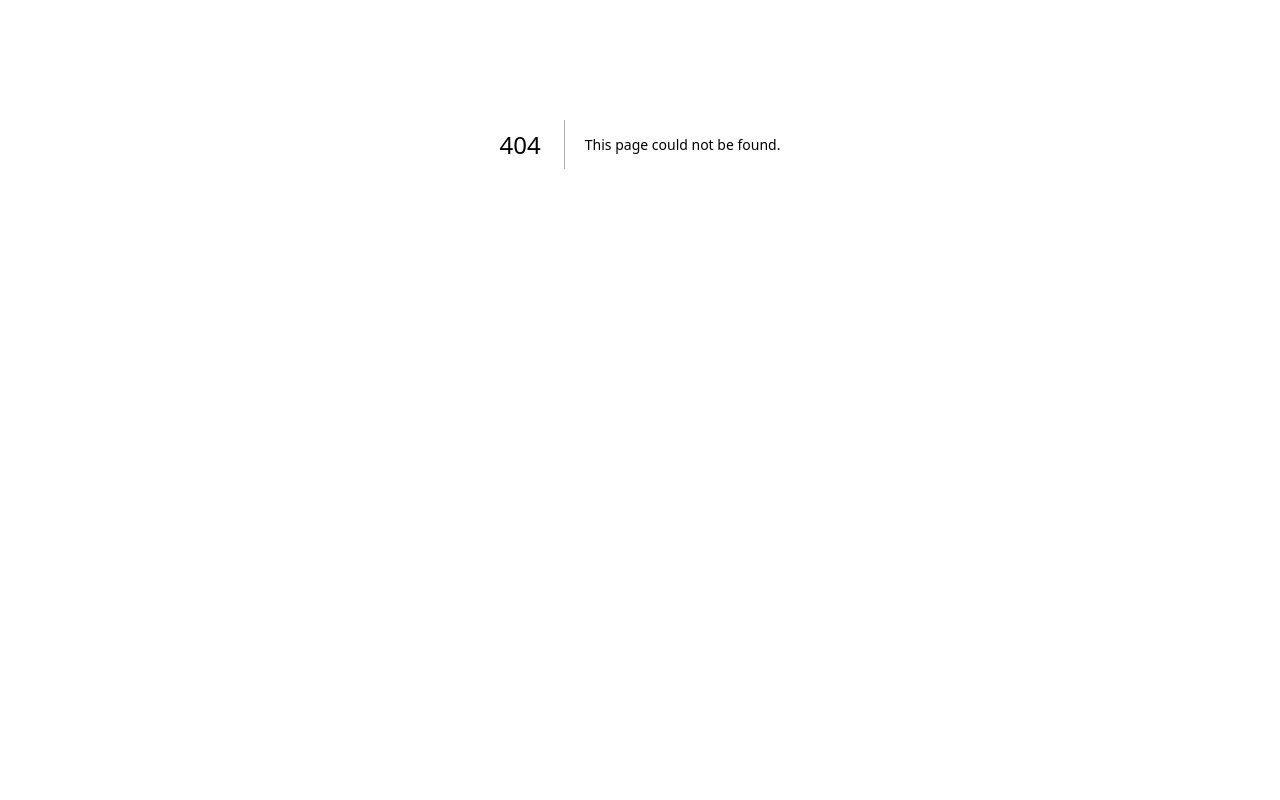
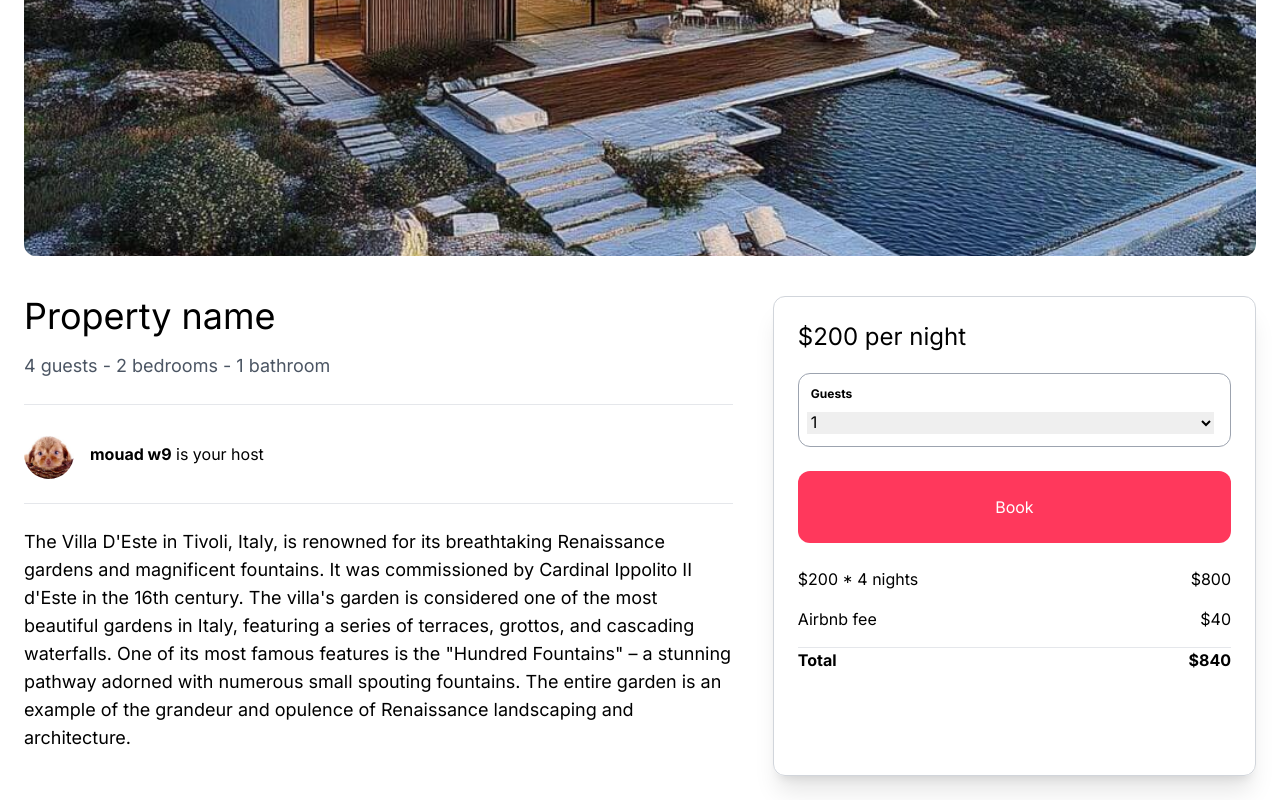
Before and after one commit to BOOPAFZ/airbnb_clone, a Next.js app: page /properties/1 in a window 1280 px wide. Before the commit this address had no page. Shown: the part 384-1184 px from the top of the page. Before the commit the page ends 928 px from the top, so only its background shows below. Built offline with nearby package versions, Linux system fonts and the light colour scheme.

Commit message:
added static detail page for properties

```diff
--- /dev/null
+++ b/app/components/poroperties/ReservationSidebar.tsx
@@ -0,0 +1,34 @@
+const ReservationSidebar = () => {
+    return (
+        <aside className="mt-6 p-6 col-span-2 rounded-xl border border-gray-300 shadow-xl ">
+            <h2 className="mb-5 text-2xl">$200 per night</h2>
+
+            <div className="mb-6 p-3 border border-gray-400 rounded-xl">
+                <label className="mb-2 block font-bold text-xs">Guests</label>
+                <select className="w-full -ml-1 text-xm">
+                    <option>1</option>
+                    <option>2</option>
+                    <option>3</option>
+                    <option>4</option>
+                </select>
+            </div>
+
+            <div className="cursor-pointer w-full mb-6 py-6 text-center text-white bg-airbnb hover:bg-airbnb-dark rounded-xl">Book</div>
+            <div className="mb-4 flex justify-between align-center">
+                <p>$200 * 4 nights</p>
+                <p>$800</p>
+            </div>
+            <div className="mb-4 flex justify-between align-center">
+                <p>Airbnb fee</p>
+                <p>$40</p>
+            </div>
+            <hr />
+            <div className="mb-4 flex justify-between align-center font-bold">
+                <p>Total</p>
+                <p>$840</p>
+            </div>
+        </aside>
+    )
+}
+
+export default ReservationSidebar;
--- /dev/null
+++ b/app/properties/[id]/page.tsx
@@ -0,0 +1,41 @@
+import ReservationSidebar from "@/app/components/poroperties/ReservationSidebar";
+import Image from "next/image";
+const PropertyDetailPage = () => {
+    return (
+        <main className="max-w-[1500px] mx-auto px-6 pb-6">
+            <div className="w-full h-[64vh] overflow-hidden rounded-xl relative">
+                <Image
+                    fill
+                    src= '/beach_1.jpg'
+                    className="object-cover w-full h-full"
+                    alt="beach house"
+                />
+            </div>
+            <div className="mt-4 grid grid-cols-1 md:grid-cols-5 gap-4">
+                <div className="py-6 pr-6 col-span-3">
+                    <h1 className="mb-4 text-4xl">Property name</h1>
+                    <span className="mb-6 block text-lg text-gray-600">
+                        4 guests - 2 bedrooms - 1 bathroom
+                    </span>
+                    <hr />
+                    <div className="py-6 flex items-center space-x-4">
+                        <Image
+                            src='/prpic1.jpeg'
+                            width={50}
+                            height={50}
+                            className="rounded-full"
+                            alt="prf-pic"
+                        />
+
+                        <p><strong>mouad w9</strong> is your host</p>
+                    </div>
+                    <hr />
+                    <p className="mt-6 text-lg">The Villa D'Este in Tivoli, Italy, is renowned for its breathtaking Renaissance gardens and magnificent fountains. It was commissioned by Cardinal Ippolito II d'Este in the 16th century. The villa's garden is considered one of the most beautiful gardens in Italy, featuring a series of terraces, grottos, and cascading waterfalls. One of its most famous features is the "Hundred Fountains" – a stunning pathway adorned with numerous small spouting fountains. The entire garden is an example of the grandeur and opulence of Renaissance landscaping and architecture.</p>
+                </div>
+                <ReservationSidebar />
+            </div>
+        </main>
+    )
+}
+
+export default PropertyDetailPage;
```
Also changed, not shown: public/prpic1.jpeg (added).
